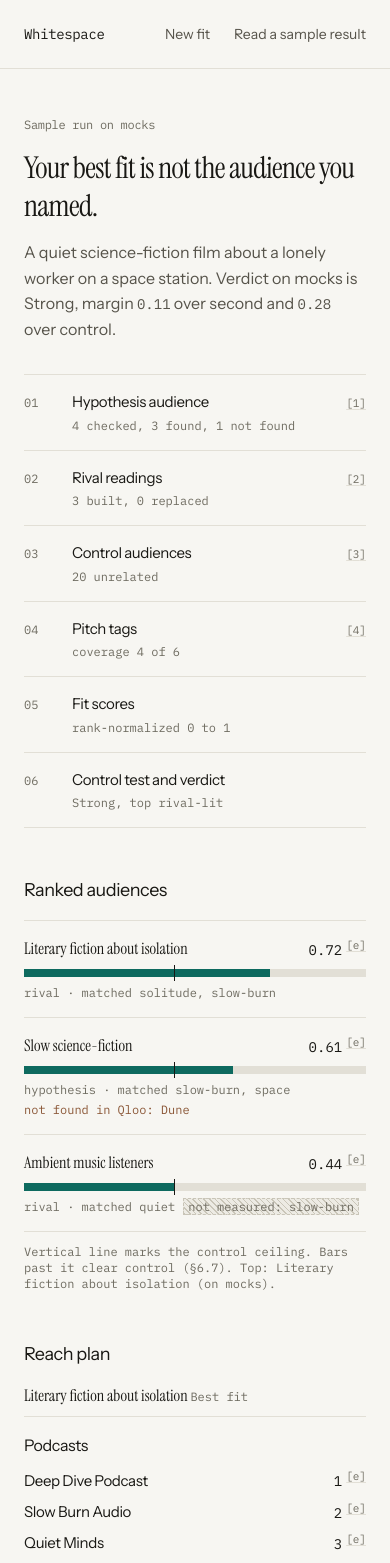
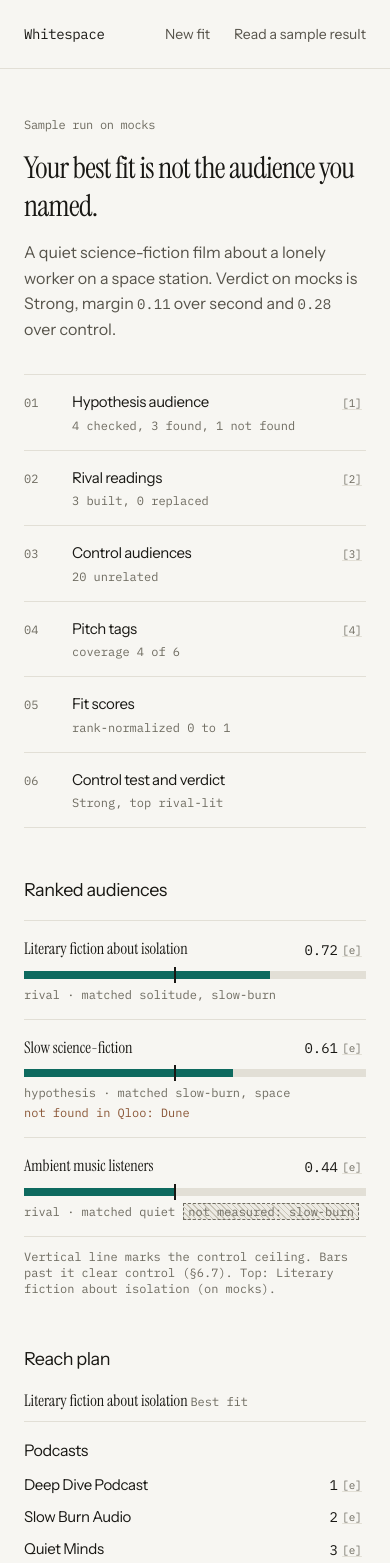
Before and after one commit to DammyCodes-all/whitespace, a Next.js app: page /run in a window 390 px wide. Shown: the top 1563 px of the page. Built offline with nearby package versions, Linux system fonts and the light colour scheme.

Commit message:
chore: give citation markers a 24px target and control line semantic ink

```diff
--- a/src/app/globals.css
+++ b/src/app/globals.css
@@ -108,14 +108,19 @@
       transparent 1px,
       transparent 4px
     );
-    border: 1px dashed var(--nodata-hatch);
+    border: 1px dashed var(--ink-3);
   }
 
   /* Evidence markers are citations, not buttons (§6.12). */
   .cite {
+    display: inline-flex;
+    min-width: 1.5rem;
+    min-height: 1.5rem;
+    align-items: center;
+    justify-content: center;
     font-family: var(--font-plex-mono), ui-monospace, monospace;
     font-size: 0.6875rem;
-    vertical-align: super;
+    vertical-align: middle;
     color: var(--ink-3);
     text-decoration-line: underline;
     text-decoration-thickness: 1px;
@@ -126,6 +131,17 @@
   .cite:hover {
     color: var(--measured);
     text-decoration-color: currentcolor;
+  }
+
+  .control-line {
+    width: 1.5px;
+    background: var(--ink);
+  }
+}
+
+@media (max-width: 640px) {
+  .cite {
+    margin-inline: 0.125rem;
   }
 }
 
--- a/src/components/ranked-list.tsx
+++ b/src/components/ranked-list.tsx
@@ -98,7 +98,7 @@ export function RankedList({
                   style={{ width: `${pct}%` }}
                 />
                 <div
-                  className="absolute inset-y-[-4px] w-px bg-ink"
+                  className="control-line absolute inset-y-[-4px]"
                   style={{ left: `${Math.round(controlCeiling * 100)}%` }}
                   aria-hidden="true"
                 />
```
